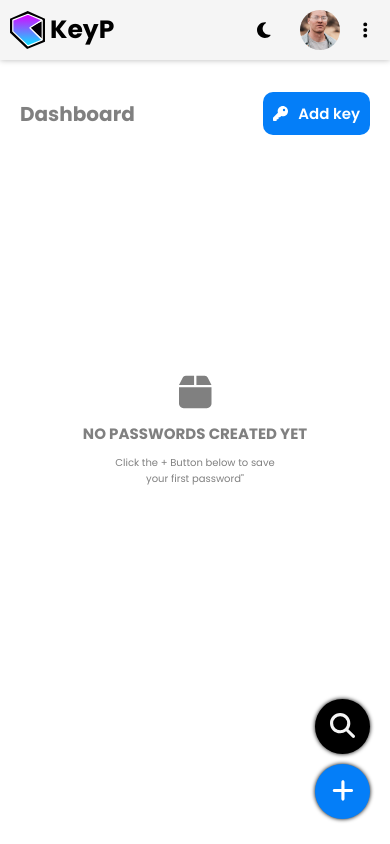
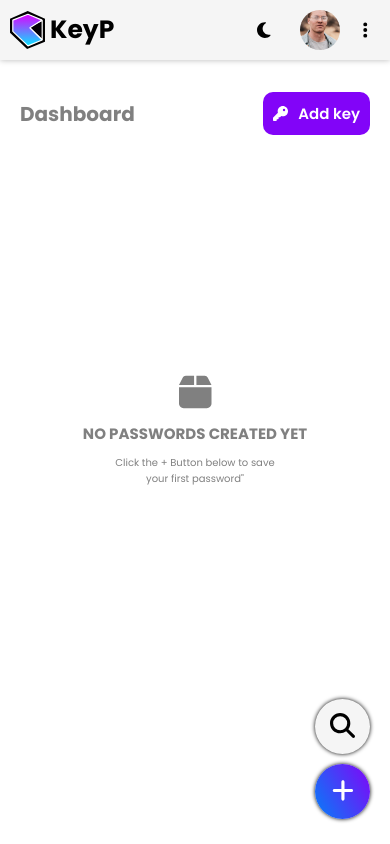
Before and after one commit to Deji-py/keyp, a React (Create React App) app: page /dashboard in a window 390 px wide. Built offline with nearby package versions, Linux system fonts and the light colour scheme; no server answers; sample sign-in values are in the browser's storage; a web font is replaced by a local one.

Commit message:
second commit

```diff
--- a/src/MediaQuery.css
+++ b/src/MediaQuery.css
@@ -31,8 +31,8 @@
 
   .mobilesearchcta{
     bottom: 90px !important;
-    color: whitesmoke !important;
-    background: black  !important;
+    color: rgb(0, 0, 0) !important;
+    background: whitesmoke  !important;
   }
 
   .activity{
@@ -131,7 +131,7 @@
     border: none;
     color: white;
     right: 20px;
-    background-color: var(--primary);
+    background: linear-gradient(60deg, var(--primary),  #8204f8);
     border-radius: 100px;
     font-size: 25px;
     box-shadow: 0px 0px 4px black;
--- a/src/Pages/Dashboard/DashboradComp/SubTab/SubTab.css
+++ b/src/Pages/Dashboard/DashboradComp/SubTab/SubTab.css
@@ -7,14 +7,14 @@
 }
 
 .addcta{
-    background: var(--primary);
+    background: linear-gradient(60deg, var(--primary),  #8204f8);
     padding: 10px 15px 10px 15px;
     border-radius : 100px;
 }
 
 .addkey{
     padding: 10px;
-    background-color: var(--primary);
+    background-color: #8204f8;
     border-radius: 10px;
 
 }
```
